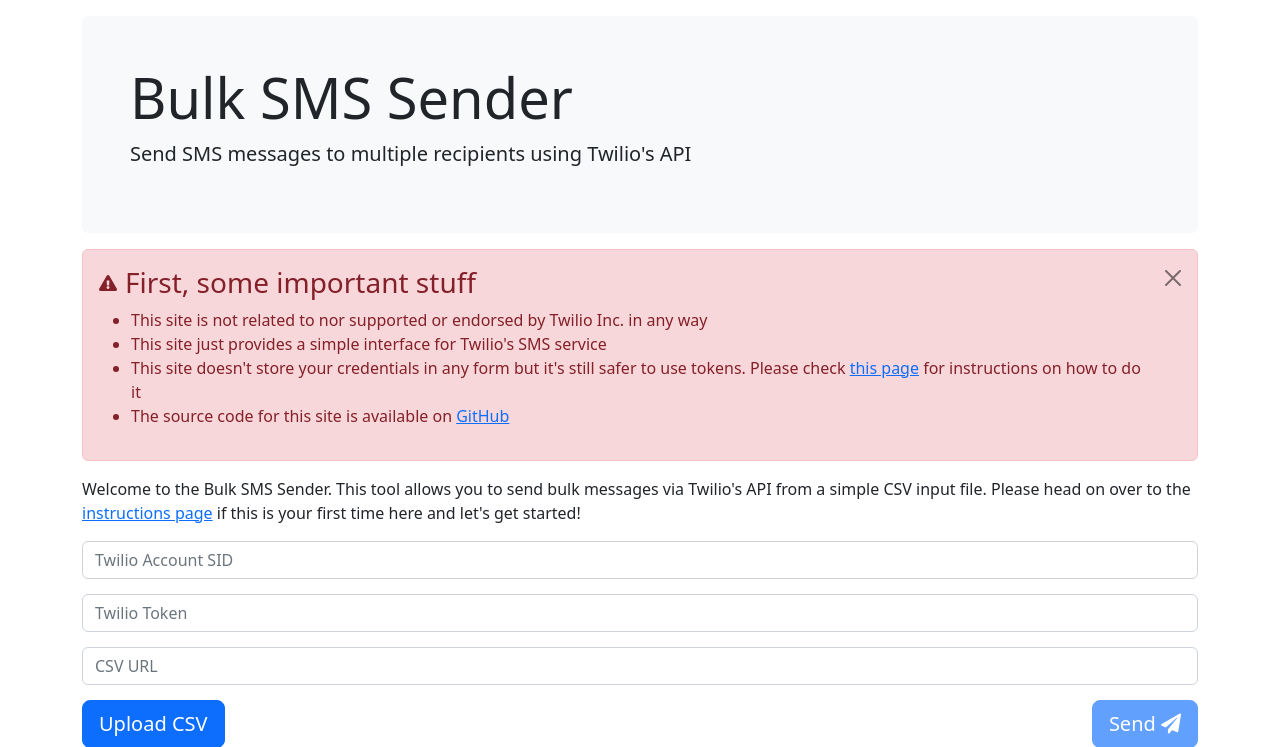
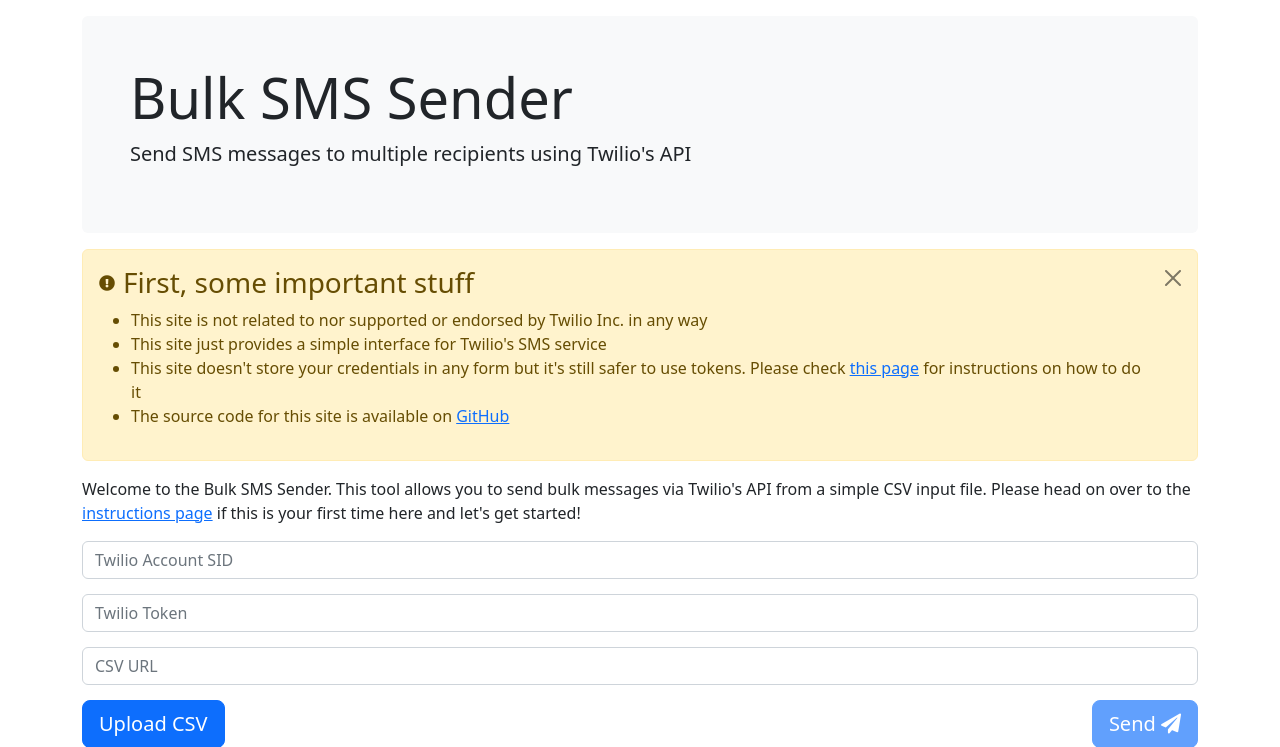
Before and after one commit to RAHB-REALTORS-Association/sms-sender, a Flask app: page / in a window 1280 px wide. Shown: the part 56-803 px from the top of the page. Run offline with Flask 3, Linux system fonts and the light colour scheme.

Commit message:
Change alerts

```diff
--- a/templates/base.html
+++ b/templates/base.html
@@ -56,6 +56,7 @@
         {% with messages = get_flashed_messages() %}
         {% if messages %}
         <div class="alert alert-danger" id="error" role="alert">
+            <i class="fas fa-exclamation-triangle me-2"></i>
             <h4 class="alert-heading">Error!</h4>
             <ul>
                 {% for message in messages %}
--- a/templates/index.html
+++ b/templates/index.html
@@ -3,9 +3,9 @@
 {% block title %}Welcome{% endblock %}
 
 {% block content %}
-        <div class="alert alert-danger alert-dismissible fade show mb-3" role="alert">
+        <div class="alert alert-warning alert-dismissible fade show mb-3" role="alert">
             <div class="d-flex align-items-center">
-                <i class="fas fa-exclamation-triangle me-2"></i>
+                <i class="fas fa-exclamation-circle me-2"></i>
                 <h3 class="mb-0">First, some important stuff</h3>
             </div>
             <ul class="mt-2">
```
